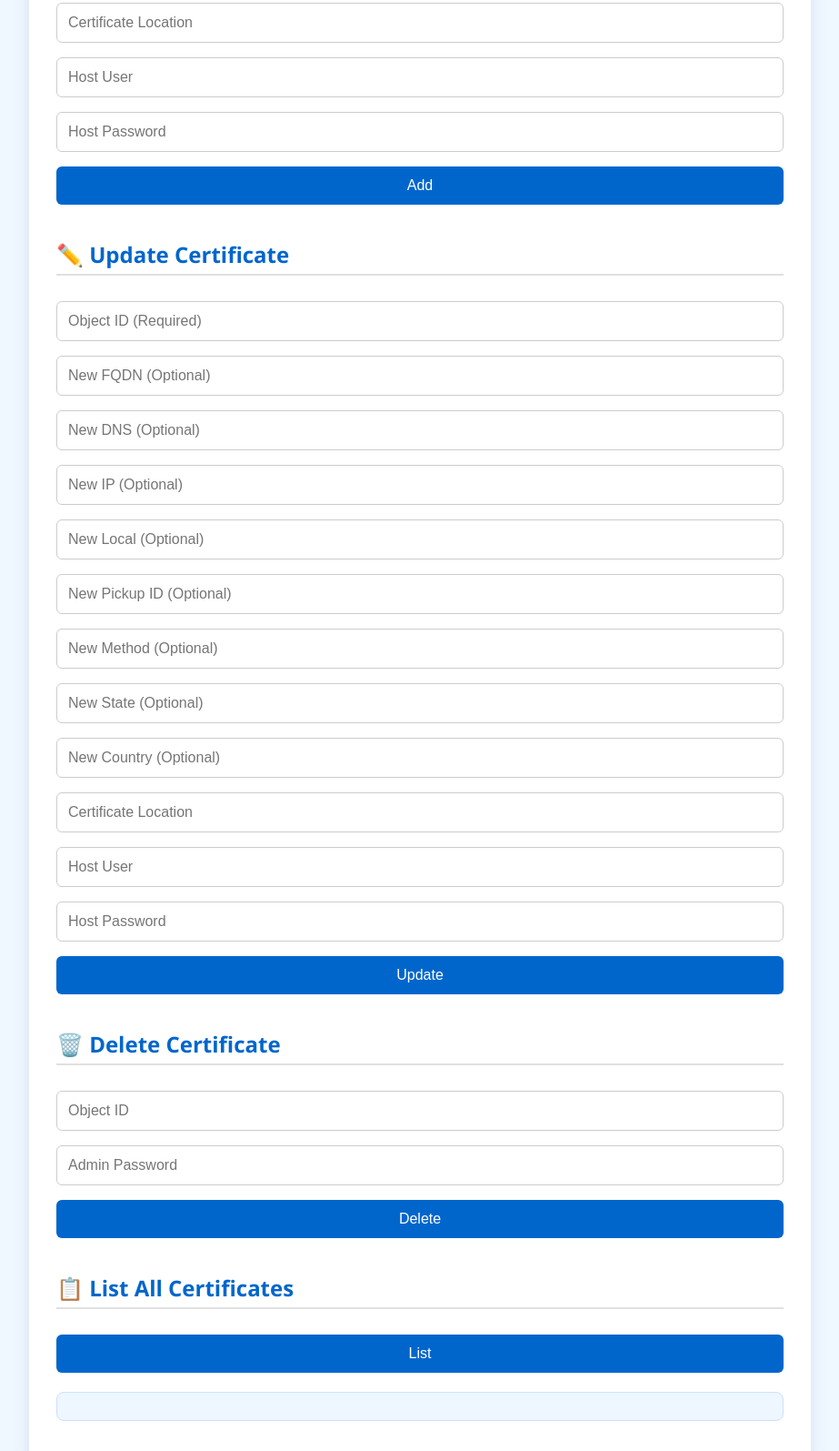
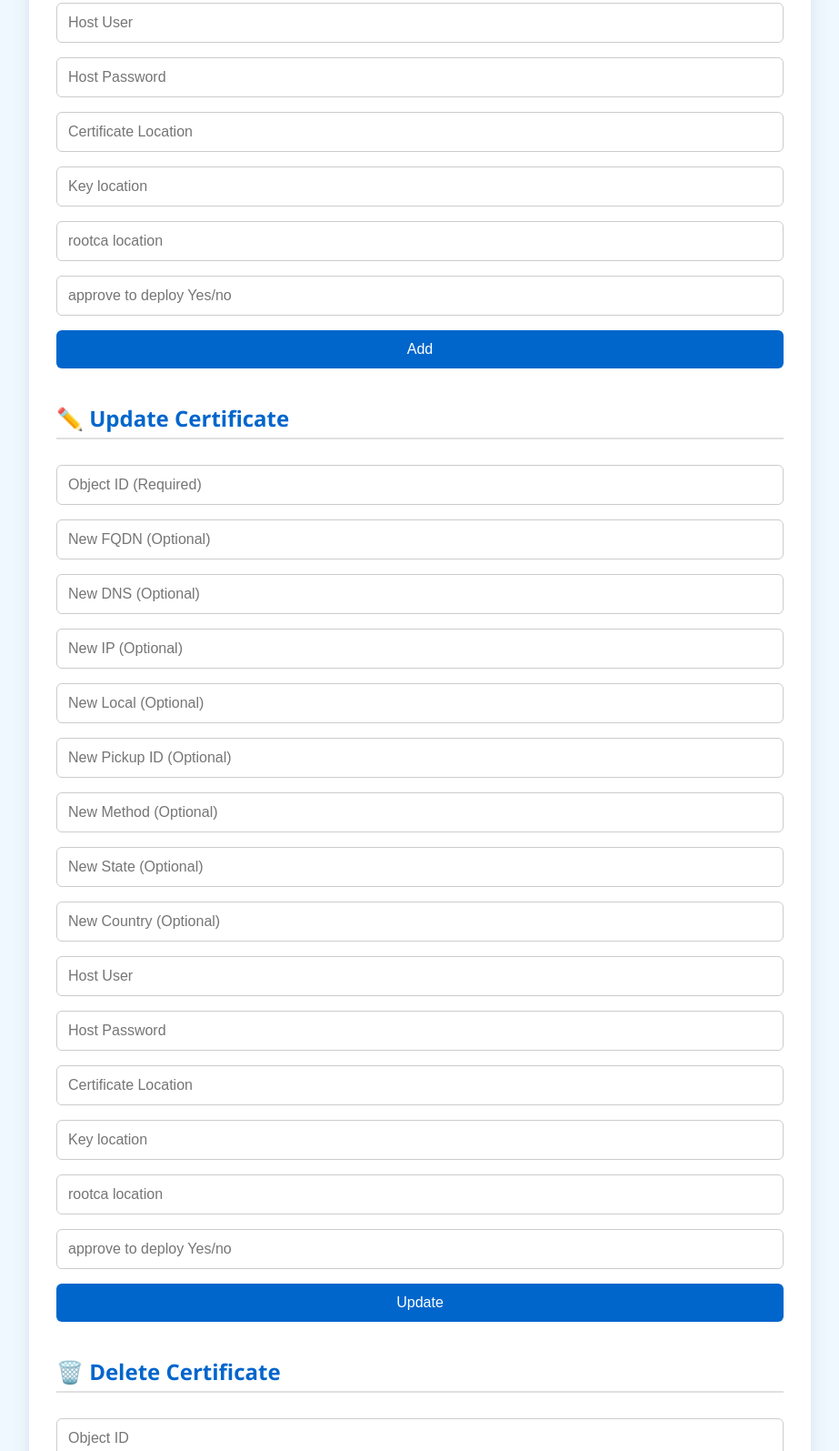
Before and after one commit to syelba/CertAutomation, a plain HTML site: page Maintaining Certificate App/index.html in a window 1280 px wide. Shown: the part 952-2547 px from the top of the page at 91% size, without its empty margins (178-1101 px from the left). Drawn offline with Linux system fonts and the light colour scheme.

Commit message:
Update index.html

```diff
--- a/Maintaining Certificate App/index.html
+++ b/Maintaining Certificate App/index.html
@@ -81,9 +81,12 @@
         <input type="text" name="method" placeholder="Method">
         <input type="text" name="state" placeholder="State">
         <input type="text" name="Country" placeholder="Country (Default: IL)">
-        <input type="text" name="cert_location" placeholder="Certificate Location">
         <input type="text" name="host_user" placeholder="Host User">
         <input type="text" name="host_password" placeholder="Host Password">
+        <input type="text" name="cert_path" placeholder="Certificate Location">
+        <input type="text" name="key" placeholder="Key location">
+        <input type="text" name="rootca" placeholder="rootca location">
+        <input type="text" name="approve" placeholder="approve to deploy Yes/no">
         <button onclick="addCertificate()">Add</button>
       </div>
     </div>
@@ -100,9 +103,12 @@
         <input type="text" name="method" placeholder="New Method (Optional)">
         <input type="text" name="state" placeholder="New State (Optional)">
         <input type="text" name="country" placeholder="New Country (Optional)">
-        <input type="text" name="cert_location" placeholder="Certificate Location">
         <input type="text" name="host_user" placeholder="Host User">
         <input type="text" name="host_password" placeholder="Host Password">
+        <input type="text" name="cert_path" placeholder="Certificate Location">
+        <input type="text" name="key" placeholder="Key location">
+        <input type="text" name="rootca" placeholder="rootca location">
+        <input type="text" name="approve" placeholder="approve to deploy Yes/no">
         <button onclick="updateCertificate()">Update</button>
       </div>
     </div>
```
